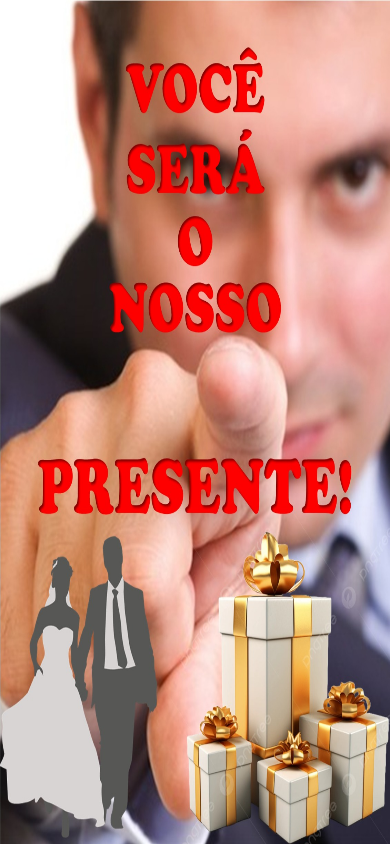
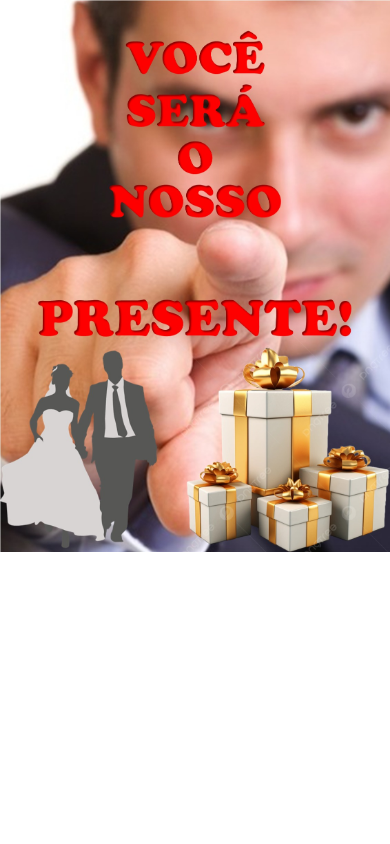
Before and after one commit to Artur-Neri/presente-casamento, a plain HTML site: page index.html in a window 390 px wide. Drawn offline with Linux system fonts and the light colour scheme.

Commit message:
Update style.css

```diff
--- a/style.css
+++ b/style.css
@@ -9,11 +9,11 @@ body {
 
 img {
     height: 100vh;
-    width: 100vw;
 }
 
-@media (max-width:644px) {
+@media only screen and (max-width: 644px) {
     img {
-        width: 100vw;
+        height: fit-content;
+        max-width: 100vw;
     }
 }
```
